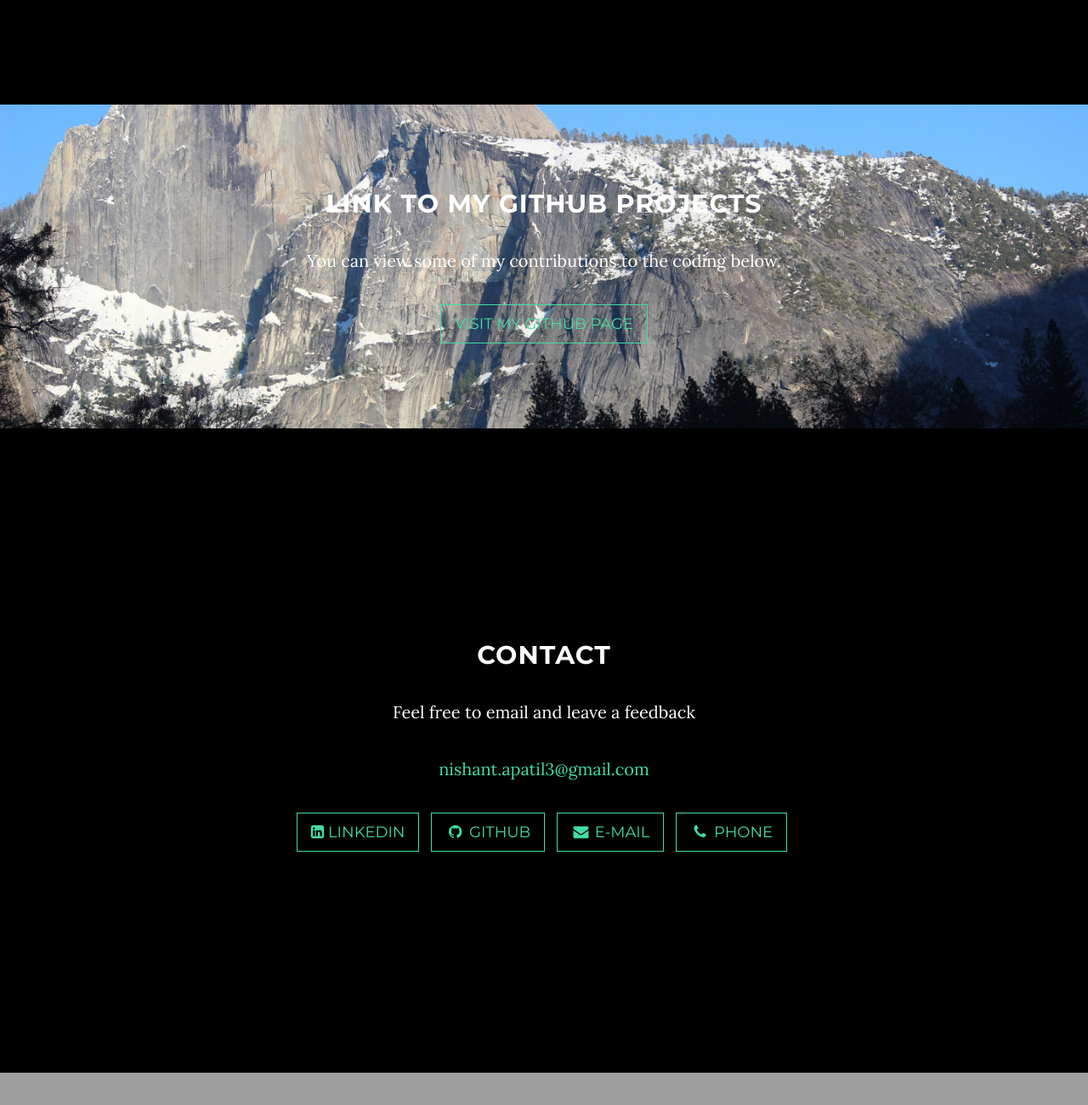
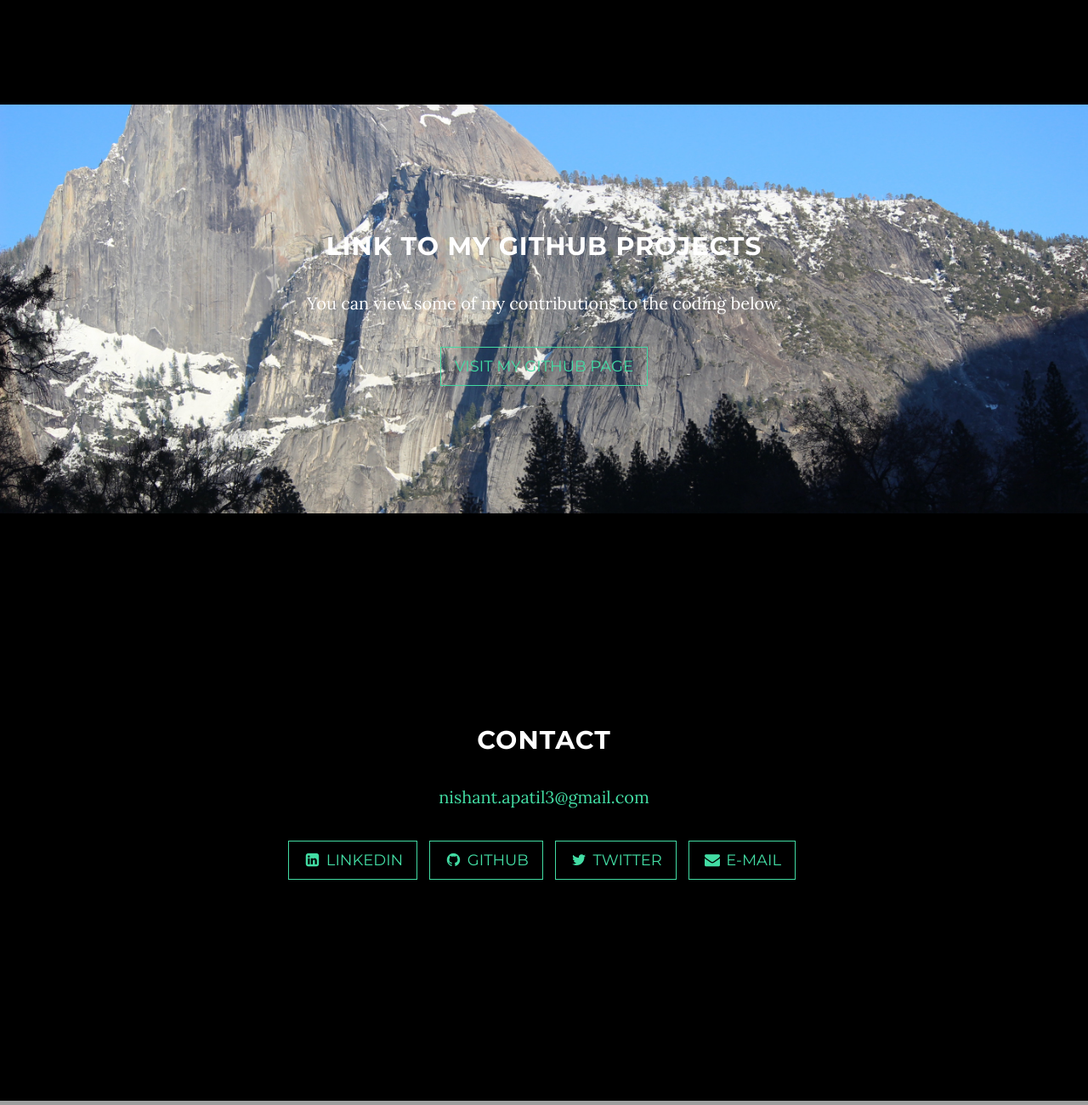
Before and after one commit to nishantapatil3/nishantapatil3.github.io, a website: page index.html in a window 1280 px wide. Shown: the part 1440-2740 px from the top of the page at 85% size. Drawn offline with nearby package versions, Linux system fonts and the light colour scheme; some packages are replaced by stand-ins of ours; grey boxes are pictures that could not be loaded.

Commit message:
initial commit

```diff
--- a/css/grayscale.css
+++ b/css/grayscale.css
@@ -124,7 +124,7 @@ a:focus {
   padding: 100px 0;
   text-align: center;
   color: white;
-  background: url(../img/intro-bg.jpg) no-repeat bottom center scroll;
+  background: url(../img/intro-bg.jpg) no-repeat center center scroll;
   background-color: black;
   -webkit-background-size: cover;
   -moz-background-size: cover;
@@ -241,7 +241,7 @@ a:focus {
     padding-top: 250px;
   }
   .download-section {
-    padding: 100px 0;
+    padding: 150px 0;
   }
   #map {
     height: 400px;
--- a/index.html
+++ b/index.html
@@ -93,9 +93,6 @@
                 <p>Network Systems and Software defined networks are my fields of interest. I am studying Master of Science in Computer Engineering at San Jose State University.
                 My contribution to the world of coding include designing a framework for servers to display trillions of packets movement through terabit network and designing opensource firewall infrastructure.
                 </p>
-                <!--
-                <p>My AFK life sums up as a Travel enthuziast, an avid bike and car lover, I love to collect memories associated with my travel and adventure. </p>
-                -->
             </div>
         </div>
     </section>
@@ -118,20 +115,19 @@
         <div class="row">
             <div class="col-lg-8 col-lg-offset-2">
                 <h2>Contact </h2>
-                <p>Feel free to email and leave a feedback </p>
                 <p><a href="mailto:nishant.apatil3@gmail.com">nishant.apatil3@gmail.com</a></p>
                 <ul class="list-inline banner-social-buttons">
                     <li>
-                      <a href="https://www.linkedin.com/in/nishantapatil3/" class="btn btn-default btn-lg"><i class="fa fa-linkedin-square" aria-hidden="true"></i> <span class="network-name">Linkedin</span></a>
+                      <a href="https://www.linkedin.com/in/nishantapatil3" class="btn btn-default btn-lg"><i class="fa fa-linkedin-square fa-fw" aria-hidden="true"></i> <span class="network-name">Linkedin</span></a>
                     </li>
                     <li>
                       <a href="https://github.com/nishantapatil3" class="btn btn-default btn-lg"><i class="fa fa-github fa-fw"></i> <span class="network-name">Github</span></a>
                     </li>
                     <li>
-                      <a href="mailto:nishant.apatil3@gmail.com" class="btn btn-default btn-lg"><i class="fa fa-envelope fa-fw"></i> <span class="network-name">E-mail</span></a>
+                      <a href="https://twitter.com/nishantapatil3" class="btn btn-default btn-lg"><i class="fa fa-twitter fa-fw"></i> <span class="network-name">Twitter</span></a>
                     </li>
                     <li>
-                      <a href="tel:+16693507484" class="btn btn-default btn-lg"><i class="fa fa-phone fa-fw"></i> <span class="network-name">Phone</span></a>
+                      <a href="mailto:nishant.apatil3@gmail.com" class="btn btn-default btn-lg"><i class="fa fa-envelope fa-fw"></i> <span class="network-name">E-mail</span></a>
                     </li>
                 </ul>
             </div>
@@ -144,7 +140,7 @@
     <!-- Footer -->
     <footer>
         <div class="container text-center">
-            <p>Copyright &copy; Nishant's Portfolio 2017</p>
+            <p>Nishant's Portfolio 2017</p>
         </div>
     </footer>
 
```
